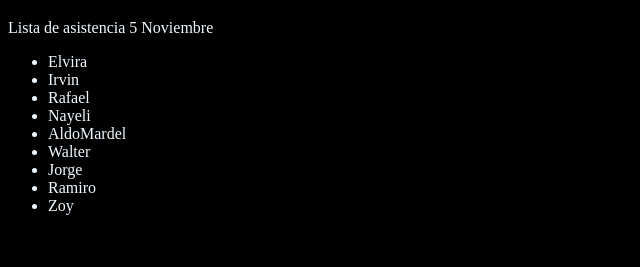
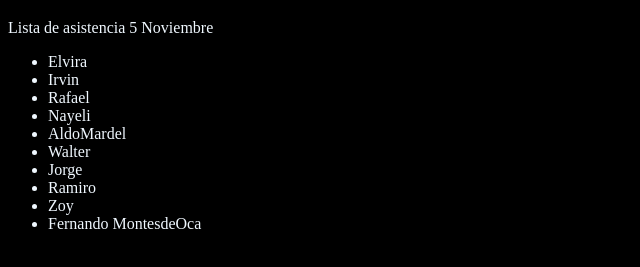
Before and after one commit to ElviraCamarillo/tallerGit2, a plain HTML site: page index.html in a window 1280 px wide. Shown: the part 61-328 px from the top of the page, without its empty margins (0-640 px from the left). Drawn offline with Linux system fonts and the light colour scheme.

Commit message:
agregando mi nombre

```diff
--- a/index.html
+++ b/index.html
@@ -20,6 +20,7 @@
         <li>Jorge</li>
         <li>Ramiro</li>
         <li>Zoy</li>
+        <li>Fernando MontesdeOca</li>
     </ul>
 </body>
 </html>
```
